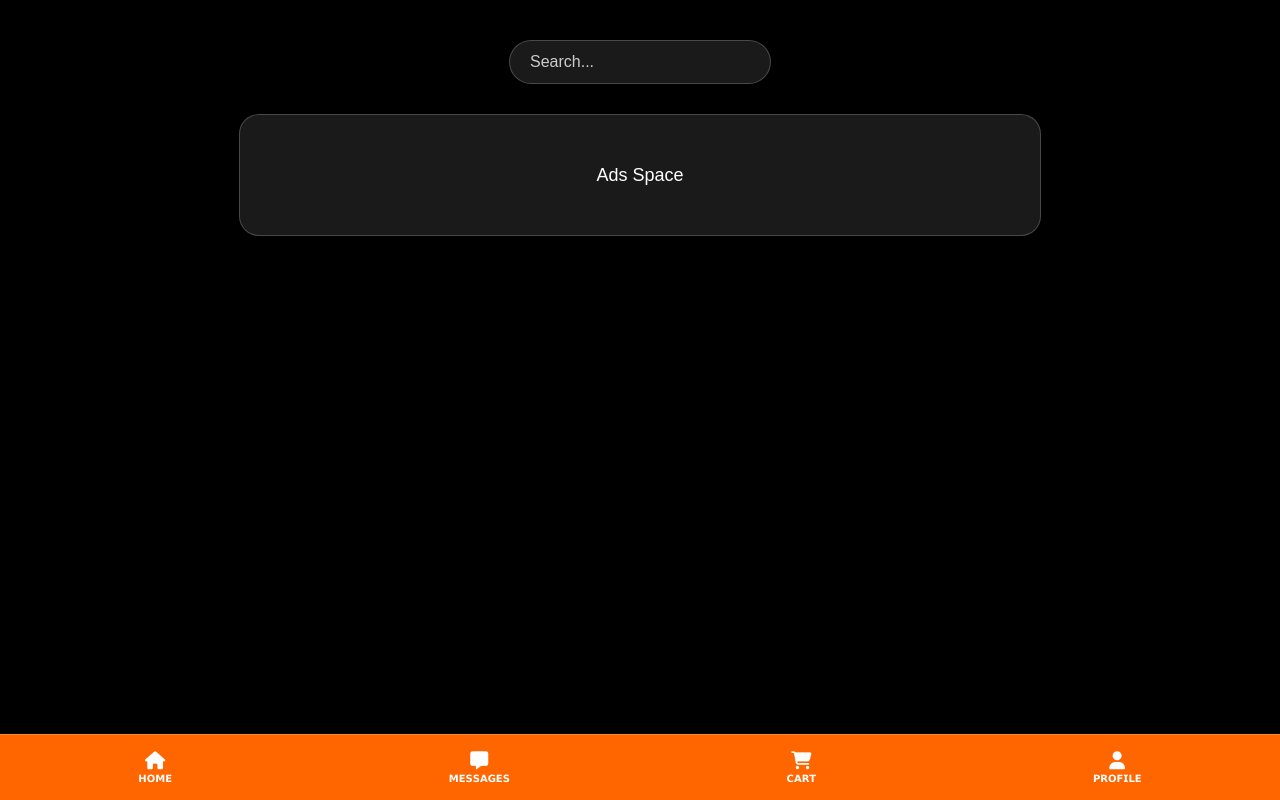
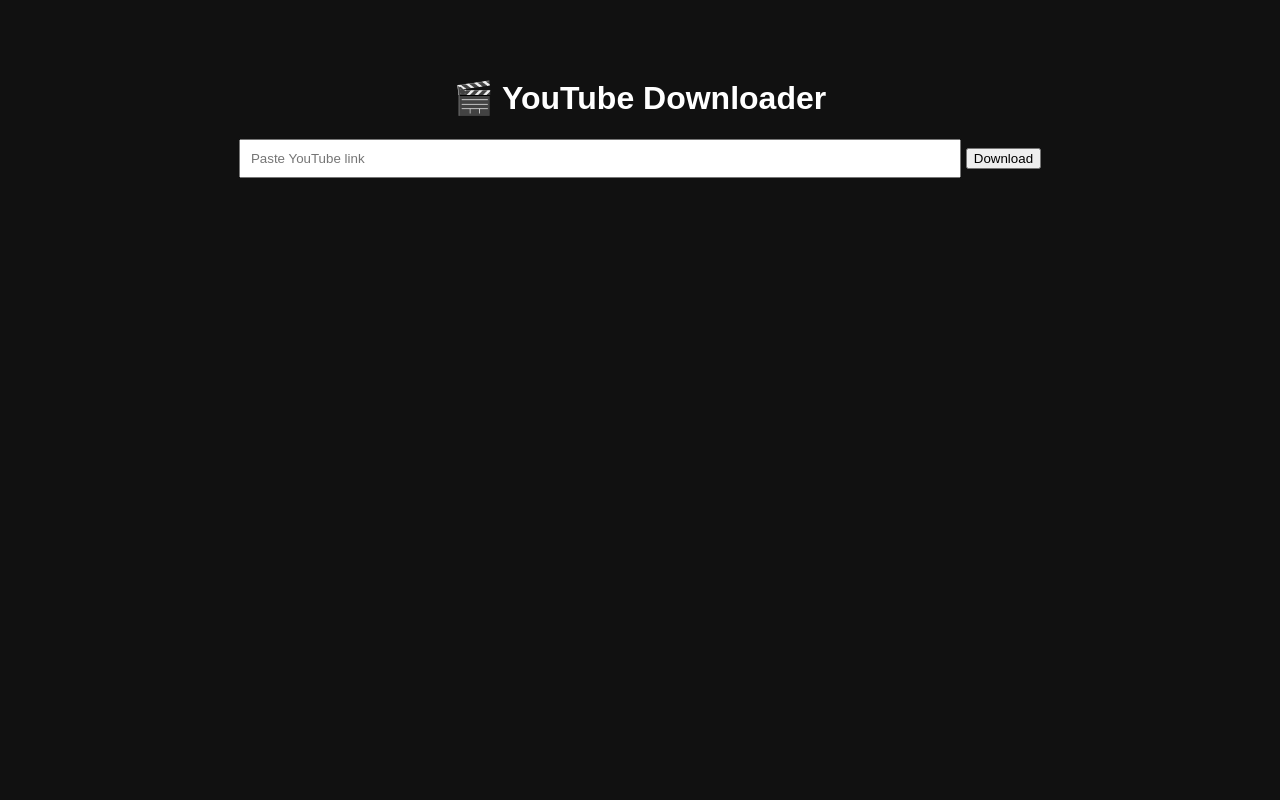
Before and after one commit to interflaofficialsh-cpu/Game-Store, a plain HTML site: page Index.html in a window 1280 px wide. Drawn offline with Linux system fonts and the light colour scheme.

Commit message:
Update Index.html

```diff
--- a/Index.html
+++ b/Index.html
@@ -1,145 +1,52 @@
 <!DOCTYPE html>
 <html lang="en">
 <head>
-    <meta charset="UTF-8">
-    <meta name="viewport" content="width=device-width, initial-scale=1.0">
-    <title>Glass UI</title>
+  <meta charset="UTF-8">
+  <title>YouTube Downloader</title>
+</head>
+<body style="text-align:center; background:#111; color:#fff; padding:50px; font-family:sans-serif;">
 
-    <!-- Font Awesome -->
-    <link rel="stylesheet" href="https://cdnjs.cloudflare.com/ajax/libs/font-awesome/6.5.0/css/all.min.css">
+<h1>🎬 YouTube Downloader</h1>
 
-    <style>
-        body {
-            margin: 0;
-            padding: 0;
-            background: #000;
-            font-family: Arial, sans-serif;
-        }
+<input type="text" id="url" placeholder="Paste YouTube link" style="width:60%; padding:10px;">
+<button onclick="downloadVideo()">Download</button>
 
-        /* Bottom Glass Bar */
-        .glass-bar-bottom {
-            position: fixed;
-            bottom: 0;
-            left: 0;
-            width: 100%;
-            height: 65px;
-            backdrop-filter: blur(10px);
-            background: #FF6600;
-            border-top: 1px solid rgba(255, 255, 255, 0.2);
+<p id="status"></p>
 
-            display: flex;
-            justify-content: space-around;
-            align-items: center;
-        }
+<script>
+async function downloadVideo() {
+  const url = document.getElementById("url").value;
+  const status = document.getElementById("status");
 
-        /* Nav Items */
-        .nav-item {
-            display: flex;
-            flex-direction: column;
-            align-items: center;
-            color: white;
-            font-size: 11px;
-            cursor: pointer;
-        }
+  const api = `https://supunmd.vercel.app/api/download/ytmp4/dl?url=${url}&quality=720p&apikey=supunmd-kj5wxaqt3iq3vqde3sxrdl`;
 
-        .nav-item i {
-            font-size: 18px;
-            margin-bottom: 3px;
-        }
+  status.innerText = "Processing...";
 
-        .nav-item span {
-            font-size: 10px;
-        }
+  try {
+    const res = await fetch(api);
+    const data = await res.json();
 
-        /* Hover */
-        .nav-item:hover i,
-        .nav-item:hover span {
-            color: #ffff66;
-        }
+    if (data.status) {
+      const videoUrl = data.data.download_url;
 
-        /* Search */
-        .search-container {
-            margin-top: 40px;
-            display: flex;
-            justify-content: center;
-        }
+      // 👇 direct download trigger
+      const a = document.createElement("a");
+      a.href = videoUrl;
+      a.download = data.data.title + ".mp4";
+      document.body.appendChild(a);
+      a.click();
+      document.body.removeChild(a);
 
-        .search-box {
-            width: 220px;
-            padding: 12px 20px;
-            border-radius: 30px;
-            border: none;
-            outline: none;
-            color: white;
-            font-size: 16px;
+      status.innerText = "✅ Download Started!";
+    } else {
+      status.innerText = "❌ Failed!";
+    }
 
-            backdrop-filter: blur(10px);
-            background: rgba(255, 255, 255, 0.1);
-            border: 1px solid rgba(255, 255, 255, 0.2);
-        }
-
-        .search-box::placeholder {
-            color: #ccc;
-        }
-
-        /* Ads */
-        .ads-container {
-            margin-top: 30px;
-            display: flex;
-            justify-content: center;
-        }
-
-        .ads-box {
-            width: 95%;
-            max-width: 800px;
-            height: 120px;
-            border-radius: 20px;
-
-            backdrop-filter: blur(10px);
-            background: rgba(255, 255, 255, 0.1);
-            border: 1px solid rgba(255, 255, 255, 0.2);
-
-            display: flex;
-            align-items: center;
-            justify-content: center;
-            color: white;
-            font-size: 18px;
-        }
-    </style>
-</head>
-<body>
-
-    <!-- Search -->
-    <div class="search-container">
-        <input type="text" class="search-box" placeholder="Search...">
-    </div>
-
-    <!-- Ads -->
-    <div class="ads-container">
-        <div class="ads-box">
-            Ads Space
-        </div>
-    </div>
-
-    <!-- Bottom Bar -->
-    <div class="glass-bar-bottom">
-        <div class="nav-item">
-            <i class="fa fa-home"></i>
-            <span>𝗛𝗢𝗠𝗘</span>
-        </div>
-        <div class="nav-item">
-            <i class="fa fa-message"></i>
-            <span>𝗠𝗘𝗦𝗦𝗔𝗚𝗘𝗦</span>
-        </div>
-        <div class="nav-item">
-            <i class="fa fa-shopping-cart"></i>
-            <span>𝗖𝗔𝗥𝗧</span>
-        </div>
-        <div class="nav-item">
-            <i class="fa fa-user"></i>
-            <span>𝗣𝗥𝗢𝗙𝗜𝗟𝗘</span>
-        </div>
-    </div>
+  } catch (err) {
+    status.innerText = "⚠️ Error!";
+  }
+}
+</script>
 
 </body>
 </html>
```
